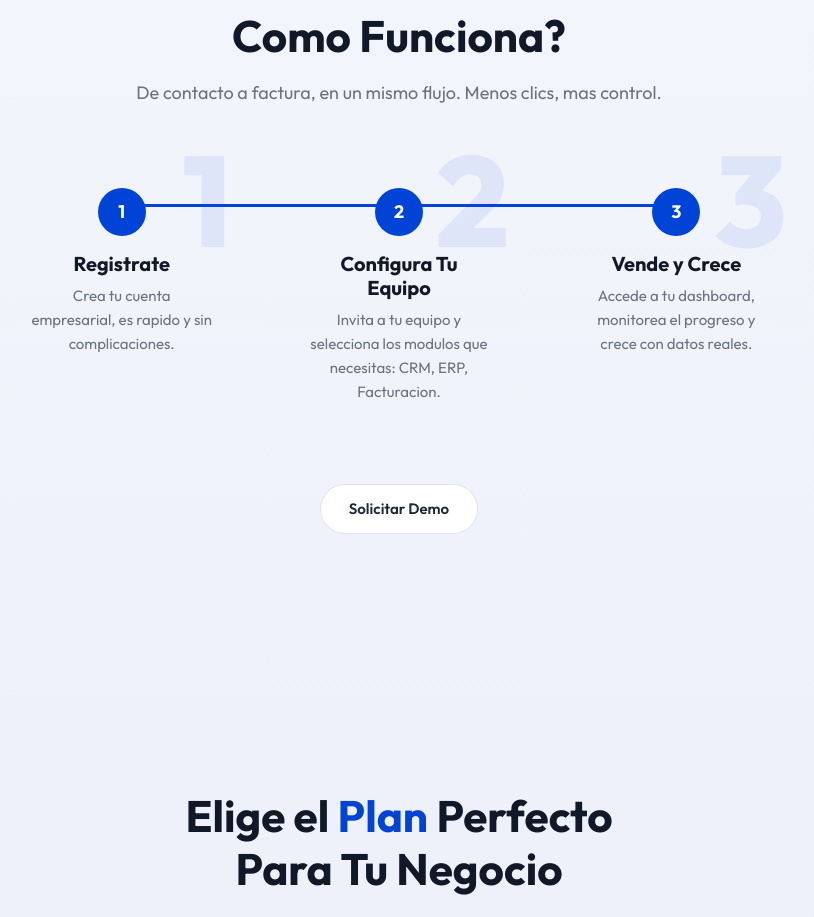
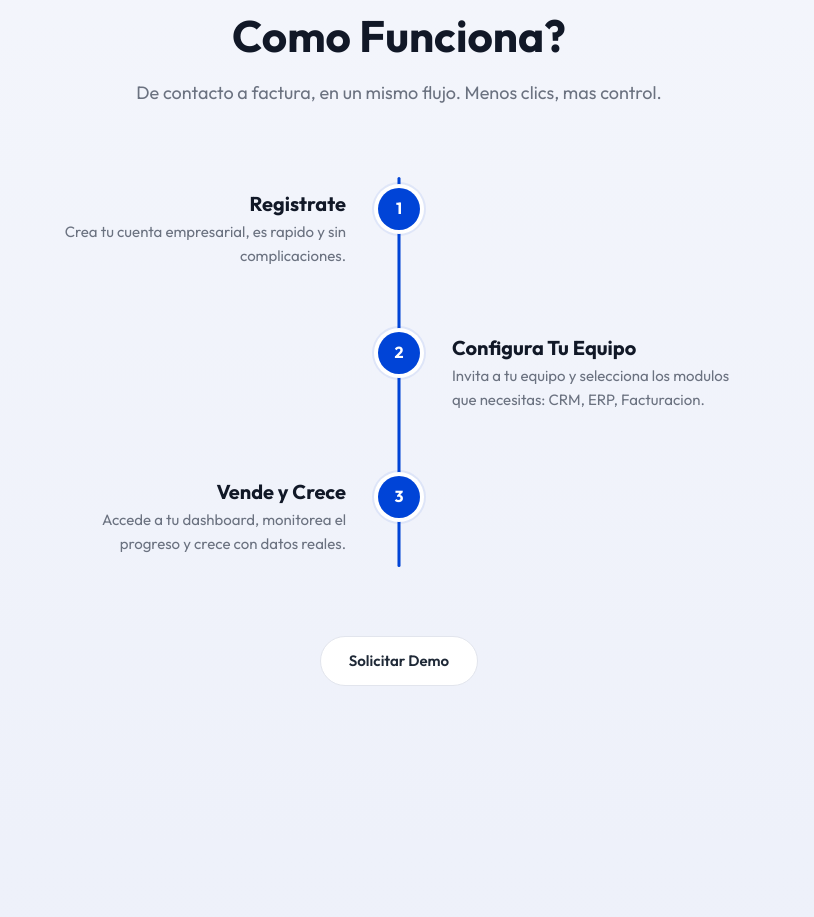
Before and after one commit to genesisleal/innvoice-landing, a React (Vite) app: page / in a window 1280 px wide. Shown: the part 2020-2937 px from the top of the page, without its empty margins (241-1055 px from the left). Built offline with nearby package versions, Linux system fonts and the light colour scheme.

Commit message:
feat: replace HowItWorks with interactive vertical timeline

```diff
--- a/src/components/HowItWorks.css
+++ b/src/components/HowItWorks.css
@@ -9,72 +9,117 @@
   margin-bottom: var(--space-sm);
 }
 
-.steps {
-  display: flex;
-  flex-direction: column;
-  gap: var(--space-2xl);
+.timeline {
   position: relative;
   max-width: 800px;
-  margin: 0 auto;
+  margin: var(--space-2xl) auto 0;
+  padding: var(--space-md) 0;
 }
 
-.steps-line {
-  display: none;
+.timeline-line {
+  position: absolute;
+  left: 20px;
+  top: 21px;
+  bottom: 21px;
+  width: 3px;
+  background: var(--color-gray-200);
+  border-radius: 2px;
 }
 
-.step {
-  position: relative;
-  text-align: center;
-  padding: var(--space-xl);
+.timeline-line-fill {
+  width: 100%;
+  height: 100%;
+  background: var(--color-primary);
+  border-radius: 2px;
+  transform: scaleY(0);
+  transform-origin: top;
+  transition: transform 1.2s cubic-bezier(0.22, 1, 0.36, 1);
 }
 
-.step-marker {
-  width: 48px;
-  height: 48px;
+.timeline-line-fill.line-grow {
+  transform: scaleY(1);
+}
+
+.timeline-item {
+  display: flex;
+  align-items: flex-start;
+  gap: var(--space-lg);
+  position: relative;
+  padding-bottom: var(--space-3xl);
+  opacity: 0;
+  transform: translateY(40px);
+  transition: opacity 0.6s cubic-bezier(0.22, 1, 0.36, 1),
+              transform 0.6s cubic-bezier(0.22, 1, 0.36, 1);
+}
+
+.timeline-item:last-child {
+  padding-bottom: 0;
+}
+
+.timeline-item.revealed {
+  opacity: 1;
+  transform: translateY(0);
+}
+
+.timeline-dot {
+  flex-shrink: 0;
+  width: 42px;
+  height: 42px;
   border-radius: 50%;
   background: var(--color-primary);
   display: flex;
   align-items: center;
   justify-content: center;
-  margin: 0 auto var(--space-md);
   position: relative;
   z-index: 2;
+  order: -1;
+  box-shadow: 0 0 0 4px var(--color-white), 0 0 0 6px var(--color-primary-ghost);
+  transition: box-shadow 0.4s ease;
 }
 
-.step-number {
+.timeline-item.revealed .timeline-dot {
+  animation: dotPulse 0.6s ease forwards;
+}
+
+@keyframes dotPulse {
+  0% {
+    box-shadow: 0 0 0 4px var(--color-white), 0 0 0 6px var(--color-primary-ghost);
+  }
+  50% {
+    box-shadow: 0 0 0 6px var(--color-white), 0 0 0 14px var(--color-primary-glow);
+  }
+  100% {
+    box-shadow: 0 0 0 4px var(--color-white), 0 0 0 6px var(--color-primary-ghost);
+  }
+}
+
+.timeline-dot-number {
   color: var(--color-white);
   font-weight: 700;
-  font-size: 1.125rem;
+  font-size: 1rem;
 }
 
-.step-bg-number {
-  position: absolute;
-  top: -10px;
-  right: 10%;
-  font-size: 7rem;
-  font-weight: 800;
-  color: var(--color-primary-ghost);
-  line-height: 1;
-  z-index: 0;
-  pointer-events: none;
-  user-select: none;
+.timeline-content {
+  flex: 1;
+  padding-top: var(--space-xs);
 }
 
-.step-title {
+.timeline-spacer {
+  display: none;
+}
+
+.timeline-step-title {
   font-size: 1.25rem;
   font-weight: 700;
-  margin-bottom: var(--space-sm);
-  position: relative;
-  z-index: 1;
+  margin-bottom: var(--space-xs);
+  color: var(--color-gray-900);
 }
 
-.step-description {
+.timeline-step-description {
   font-size: 0.938rem;
   color: var(--color-gray-500);
-  max-width: 280px;
-  margin: 0 auto;
-  position: relative;
-  z-index: 1;
+  line-height: 1.6;
+  max-width: 300px;
 }
 
 .how-it-works-cta {
@@ -83,31 +128,68 @@
 }
 
 @media (min-width: 768px) {
-  .steps {
-    flex-direction: row;
-    justify-content: space-between;
-    gap: var(--space-xl);
+  .timeline {
+    padding: var(--space-xl) 0;
   }
 
-  .steps-line {
-    display: block;
-    position: absolute;
-    top: 48px;
-    left: 15%;
-    right: 15%;
-    height: 3px;
-    background: var(--color-primary);
-    border-radius: 2px;
-    z-index: 1;
+  .timeline-line {
+    left: 50%;
+    transform: translateX(-50%);
   }
 
-  .step {
-    flex: 1;
+  .timeline-item {
+    display: grid;
+    grid-template-columns: 1fr 42px 1fr;
+    gap: var(--space-xl);
+    align-items: start;
+    padding-bottom: var(--space-3xl);
   }
 
-  .step-bg-number {
-    right: 5%;
-    font-size: 8rem;
-    top: -20px;
+  .timeline-dot {
+    order: 0;
+    justify-self: center;
+  }
+
+  .timeline-spacer {
+    display: block;
+  }
+
+  .timeline-left .timeline-content {
+    text-align: right;
+    justify-self: end;
+  }
+
+  .timeline-left .timeline-spacer {
+    order: 3;
+  }
+
+  .timeline-right .timeline-content {
+    order: 3;
+    text-align: left;
+    justify-self: start;
+  }
+
+  .timeline-right .timeline-spacer {
+    order: -1;
+  }
+
+  .timeline-left .timeline-step-description {
+    margin-left: auto;
+  }
+
+  .timeline-left {
+    transform: translateX(-30px);
+  }
+
+  .timeline-left.revealed {
+    transform: translateX(0);
+  }
+
+  .timeline-right {
+    transform: translateX(30px);
+  }
+
+  .timeline-right.revealed {
+    transform: translateX(0);
   }
 }
--- a/src/components/HowItWorks.jsx
+++ b/src/components/HowItWorks.jsx
@@ -1,3 +1,4 @@
+import { useEffect, useRef } from "react"
 import "./HowItWorks.css"
 
 const STEPS = [
@@ -18,7 +19,51 @@ const STEPS = [
   },
 ]
 
+function useScrollReveal(containerRef) {
+  useEffect(() => {
+    const container = containerRef.current
+    if (!container) return
+
+    const items = container.querySelectorAll(".timeline-item")
+    const line = container.querySelector(".timeline-line-fill")
+
+    const observer = new IntersectionObserver(
+      (entries) => {
+        entries.forEach((entry) => {
+          if (entry.isIntersecting) {
+            entry.target.classList.add("revealed")
+          }
+        })
+      },
+      { threshold: 0.3, rootMargin: "0px 0px -60px 0px" }
+    )
+
+    items.forEach((item) => observer.observe(item))
+
+    const lineObserver = new IntersectionObserver(
+      (entries) => {
+        entries.forEach((entry) => {
+          if (entry.isIntersecting) {
+            line?.classList.add("line-grow")
+          }
+        })
+      },
+      { threshold: 0.1 }
+    )
+
+    if (line) lineObserver.observe(container)
+
+    return () => {
+      items.forEach((item) => observer.unobserve(item))
+      if (container) lineObserver.unobserve(container)
+    }
+  }, [containerRef])
+}
+
 export default function HowItWorks() {
+  const timelineRef = useRef(null)
+  useScrollReveal(timelineRef)
+
   return (
     <section id="how-it-works" className="how-it-works section">
       <div className="container">
@@ -28,16 +73,27 @@ export default function HowItWorks() {
           De contacto a factura, en un mismo flujo. Menos clics, mas control.
         </p>
 
-        <div className="steps">
-          <div className="steps-line" />
+        <div className="timeline" ref={timelineRef}>
+          <div className="timeline-line">
+            <div className="timeline-line-fill" />
+          </div>
+
           {STEPS.map((step, i) => (
-            <div key={step.number} className="step">
-              <div className="step-marker">
-                <span className="step-number">{step.number}</span>
+            <div
+              key={step.number}
+              className={`timeline-item ${i % 2 === 0 ? "timeline-left" : "timeline-right"}`}
+              style={{ transitionDelay: `${i * 200}ms` }}
+            >
+              <div className="timeline-content">
+                <h3 className="timeline-step-title">{step.title}</h3>
+                <p className="timeline-step-description">{step.description}</p>
               </div>
-              <div className="step-bg-number">{step.number}</div>
-              <h3 className="step-title">{step.title}</h3>
-              <p className="step-description">{step.description}</p>
+
+              <div className="timeline-dot">
+                <span className="timeline-dot-number">{step.number}</span>
+              </div>
+
+              <div className="timeline-spacer" />
             </div>
           ))}
         </div>
```
